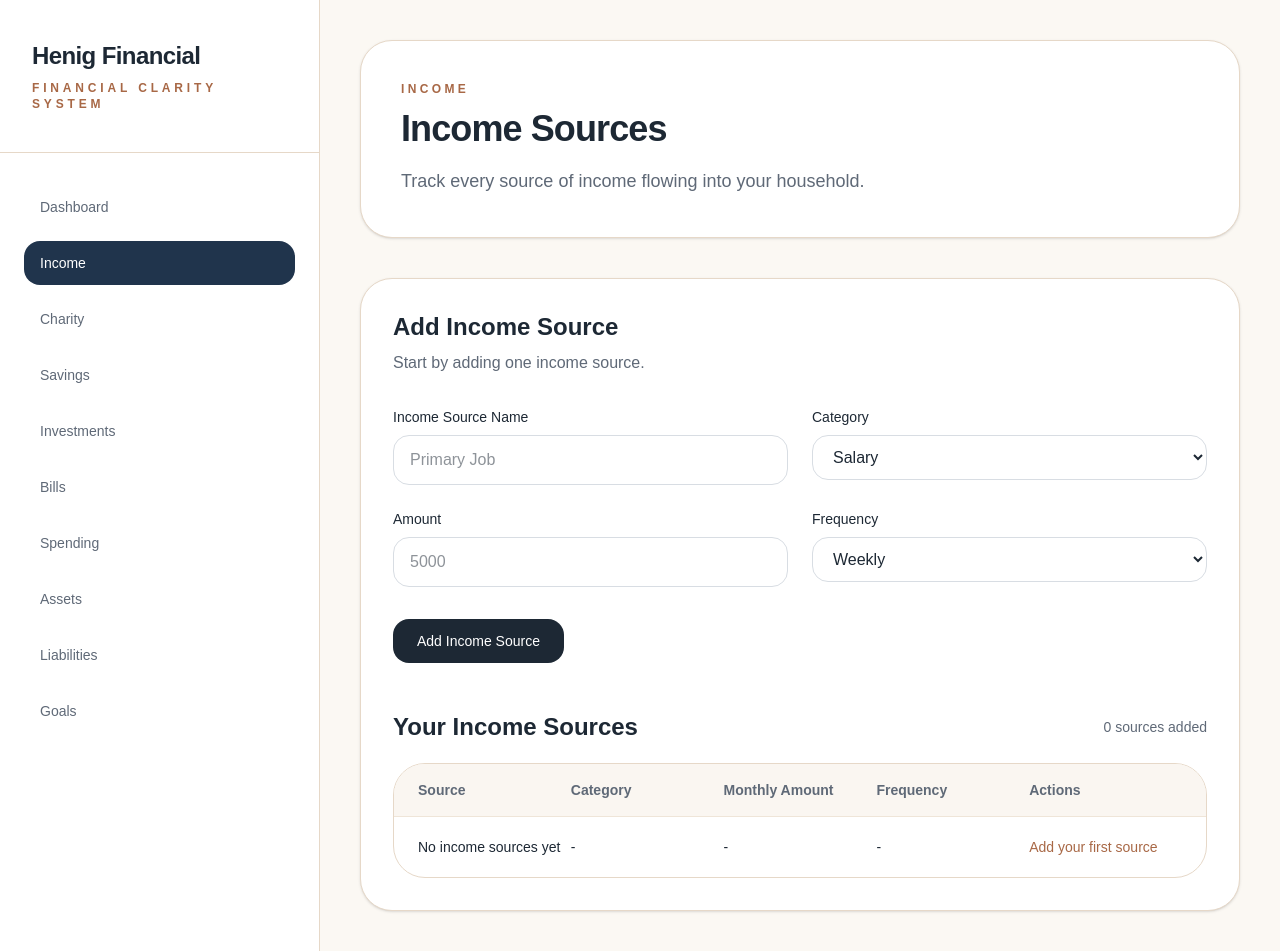
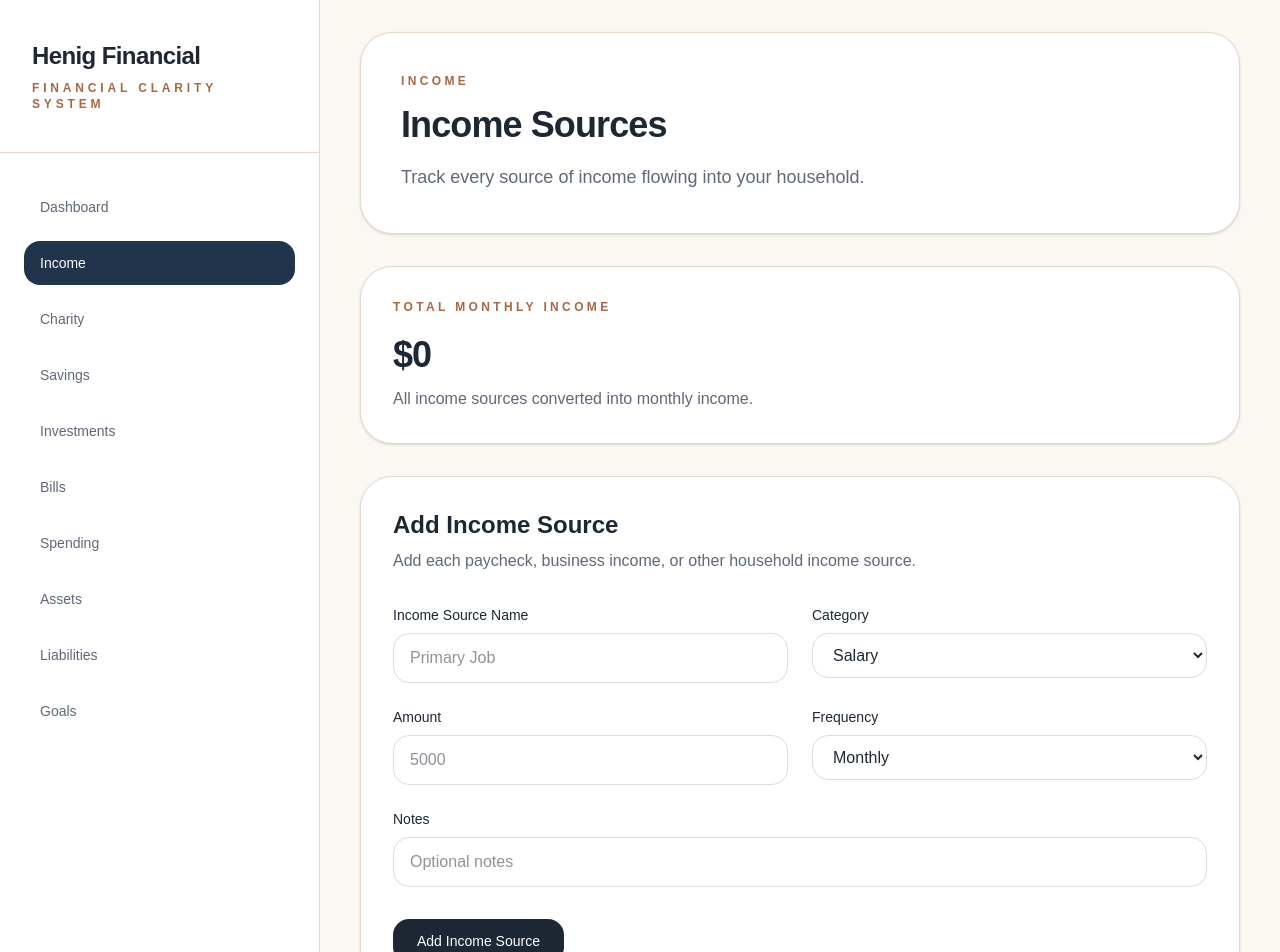
Before and after one commit to samuelhenig/henig-financial, a Next.js app: page /income in a window 1280 px wide. Shown: the top 952 px of the page. Built offline with nearby package versions, Linux system fonts and the light colour scheme.

Commit message:
Update page.js

```diff
--- a/src/app/income/page.js
+++ b/src/app/income/page.js
@@ -1,4 +1,66 @@
+"use client";
+
+import { useMemo, useState } from "react";
+import Link from "next/link";
+
 export default function IncomePage() {
+  const [sources, setSources] = useState([]);
+  const [form, setForm] = useState({
+    name: "",
+    category: "Salary",
+    amount: "",
+    frequency: "Monthly",
+    notes: "",
+  });
+
+  function monthlyAmount(amount, frequency) {
+    const number = Number(amount || 0);
+
+    if (frequency === "Weekly") return number * 4.33;
+    if (frequency === "Biweekly") return number * 2.165;
+    if (frequency === "Yearly") return number / 12;
+
+    return number;
+  }
+
+  const totalMonthlyIncome = useMemo(() => {
+    return sources.reduce((sum, source) => {
+      return sum + monthlyAmount(source.amount, source.frequency);
+    }, 0);
+  }, [sources]);
+
+  function addIncomeSource() {
+    if (!form.name || !form.amount) return;
+
+    setSources([
+      ...sources,
+      {
+        id: Date.now(),
+        ...form,
+      },
+    ]);
+
+    setForm({
+      name: "",
+      category: "Salary",
+      amount: "",
+      frequency: "Monthly",
+      notes: "",
+    });
+  }
+
+  function deleteIncomeSource(id) {
+    setSources(sources.filter((source) => source.id !== id));
+  }
+
+  function money(value) {
+    return value.toLocaleString("en-US", {
+      style: "currency",
+      currency: "USD",
+      maximumFractionDigits: 0,
+    });
+  }
+
   return (
     <main className="min-h-screen bg-[#FBF8F3] text-[#1D2834]">
       <div className="flex min-h-screen">
@@ -14,53 +76,53 @@ export default function IncomePage() {
 
           <nav className="px-6 py-8">
             <div className="space-y-3">
-              <a href="/client" className="block rounded-2xl px-4 py-3 text-sm font-medium text-[#5F6977] transition hover:bg-[#F4EFE8]">
+              <Link href="/client" className="block rounded-2xl px-4 py-3 text-sm font-medium text-[#5F6977] transition hover:bg-[#F4EFE8]">
                 Dashboard
-              </a>
+              </Link>
 
-              <a href="/income" className="block rounded-2xl bg-[#20344C] px-4 py-3 text-sm font-medium text-white">
+              <Link href="/income" className="block rounded-2xl bg-[#20344C] px-4 py-3 text-sm font-medium text-white">
                 Income
-              </a>
+              </Link>
 
-              <a href="/charity" className="block rounded-2xl px-4 py-3 text-sm font-medium text-[#5F6977] transition hover:bg-[#F4EFE8]">
+              <Link href="/charity" className="block rounded-2xl px-4 py-3 text-sm font-medium text-[#5F6977] transition hover:bg-[#F4EFE8]">
                 Charity
-              </a>
+              </Link>
 
-              <a href="/savings" className="block rounded-2xl px-4 py-3 text-sm font-medium text-[#5F6977] transition hover:bg-[#F4EFE8]">
+              <Link href="/savings" className="block rounded-2xl px-4 py-3 text-sm font-medium text-[#5F6977] transition hover:bg-[#F4EFE8]">
                 Savings
-              </a>
+              </Link>
 
-              <a href="/investments" className="block rounded-2xl px-4 py-3 text-sm font-medium text-[#5F6977] transition hover:bg-[#F4EFE8]">
+              <Link href="/investments" className="block rounded-2xl px-4 py-3 text-sm font-medium text-[#5F6977] transition hover:bg-[#F4EFE8]">
                 Investments
-              </a>
+              </Link>
 
-              <a href="/bills" className="block rounded-2xl px-4 py-3 text-sm font-medium text-[#5F6977] transition hover:bg-[#F4EFE8]">
+              <Link href="/bills" className="block rounded-2xl px-4 py-3 text-sm font-medium text-[#5F6977] transition hover:bg-[#F4EFE8]">
                 Bills
-              </a>
+              </Link>
 
-              <a href="/spending" className="block rounded-2xl px-4 py-3 text-sm font-medium text-[#5F6977] transition hover:bg-[#F4EFE8]">
+              <Link href="/spending" className="block rounded-2xl px-4 py-3 text-sm font-medium text-[#5F6977] transition hover:bg-[#F4EFE8]">
                 Spending
-              </a>
+              </Link>
 
-              <a href="/assets" className="block rounded-2xl px-4 py-3 text-sm font-medium text-[#5F6977] transition hover:bg-[#F4EFE8]">
+              <Link href="/assets" className="block rounded-2xl px-4 py-3 text-sm font-medium text-[#5F6977] transition hover:bg-[#F4EFE8]">
                 Assets
-              </a>
+              </Link>
 
-              <a href="/liabilities" className="block rounded-2xl px-4 py-3 text-sm font-medium text-[#5F6977] transition hover:bg-[#F4EFE8]">
+              <Link href="/liabilities" className="block rounded-2xl px-4 py-3 text-sm font-medium text-[#5F6977] transition hover:bg-[#F4EFE8]">
                 Liabilities
-              </a>
+              </Link>
 
-              <a href="/goals" className="block rounded-2xl px-4 py-3 text-sm font-medium text-[#5F6977] transition hover:bg-[#F4EFE8]">
+              <Link href="/goals" className="block rounded-2xl px-4 py-3 text-sm font-medium text-[#5F6977] transition hover:bg-[#F4EFE8]">
                 Goals
-              </a>
+              </Link>
             </div>
           </nav>
         </aside>
 
-        <section className="flex-1 px-10 py-10">
-          <div className="mx-auto max-w-6xl">
-            <div className="mb-10 rounded-[2rem] border border-[#E6D8C8] bg-white p-10 shadow-sm">
-              <div className="mb-3 text-xs font-semibold uppercase tracking-[0.28em] text-[#A86846]">
+        <section className="flex-1 px-10 py-8">
+          <div className="mx-auto max-w-7xl">
+            <div className="mb-8 rounded-[2rem] border border-[#E6D8C8] bg-white p-10 shadow-sm">
+              <div className="mb-4 text-xs font-semibold uppercase tracking-[0.28em] text-[#A86846]">
                 Income
               </div>
 
@@ -68,18 +130,30 @@ export default function IncomePage() {
                 Income Sources
               </h1>
 
-              <p className="mt-4 max-w-2xl text-lg leading-8 text-[#5F6977]">
+              <p className="mt-4 max-w-3xl text-lg leading-8 text-[#5F6977]">
                 Track every source of income flowing into your household.
               </p>
             </div>
 
+            <div className="mb-8 rounded-[2rem] border border-[#E6D8C8] bg-white p-8 shadow-sm">
+              <div className="text-xs font-semibold uppercase tracking-[0.28em] text-[#A86846]">
+                Total Monthly Income
+              </div>
+
+              <div className="mt-5 text-4xl font-semibold tracking-tight">
+                {money(totalMonthlyIncome)}
+              </div>
+
+              <p className="mt-3 text-[#5F6977]">
+                All income sources converted into monthly income.
+              </p>
+            </div>
+
             <section className="rounded-[2rem] border border-[#E6D8C8] bg-white p-8 shadow-sm">
-              <h2 className="text-2xl font-semibold">
-                Add Income Source
-              </h2>
+              <h2 className="text-2xl font-semibold">Add Income Source</h2>
 
               <p className="mt-2 text-[#5F6977]">
-                Start by adding one income source.
+                Add each paycheck, business income, or other household income source.
               </p>
 
               <div className="mt-8 grid gap-6 md:grid-cols-2">
@@ -89,6 +163,8 @@ export default function IncomePage() {
                   </label>
                   <input
                     type="text"
+                    value={form.name}
+                    onChange={(e) => setForm({ ...form, name: e.target.value })}
                     placeholder="Primary Job"
                     className="w-full rounded-2xl border border-[#D8DDE3] bg-white px-4 py-3 outline-none transition focus:border-[#A86846]"
                   />
@@ -98,7 +174,11 @@ export default function IncomePage() {
                   <label className="mb-2 block text-sm font-medium">
                     Category
                   </label>
-                  <select className="w-full rounded-2xl border border-[#D8DDE3] bg-white px-4 py-3 outline-none transition focus:border-[#A86846]">
+                  <select
+                    value={form.category}
+                    onChange={(e) => setForm({ ...form, category: e.target.value })}
+                    className="w-full rounded-2xl border border-[#D8DDE3] bg-white px-4 py-3 outline-none transition focus:border-[#A86846]"
+                  >
                     <option>Salary</option>
                     <option>Business</option>
                     <option>Self-Employed</option>
@@ -115,6 +195,8 @@ export default function IncomePage() {
                   </label>
                   <input
                     type="number"
+                    value={form.amount}
+                    onChange={(e) => setForm({ ...form, amount: e.target.value })}
                     placeholder="5000"
                     className="w-full rounded-2xl border border-[#D8DDE3] bg-white px-4 py-3 outline-none transition focus:border-[#A86846]"
                   />
@@ -124,16 +206,36 @@ export default function IncomePage() {
                   <label className="mb-2 block text-sm font-medium">
                     Frequency
                   </label>
-                  <select className="w-full rounded-2xl border border-[#D8DDE3] bg-white px-4 py-3 outline-none transition focus:border-[#A86846]">
+                  <select
+                    value={form.frequency}
+                    onChange={(e) => setForm({ ...form, frequency: e.target.value })}
+                    className="w-full rounded-2xl border border-[#D8DDE3] bg-white px-4 py-3 outline-none transition focus:border-[#A86846]"
+                  >
                     <option>Weekly</option>
                     <option>Biweekly</option>
                     <option>Monthly</option>
                     <option>Yearly</option>
                   </select>
                 </div>
+
+                <div className="md:col-span-2">
+                  <label className="mb-2 block text-sm font-medium">
+                    Notes
+                  </label>
+                  <input
+                    type="text"
+                    value={form.notes}
+                    onChange={(e) => setForm({ ...form, notes: e.target.value })}
+                    placeholder="Optional notes"
+                    className="w-full rounded-2xl border border-[#D8DDE3] bg-white px-4 py-3 outline-none transition focus:border-[#A86846]"
+                  />
+                </div>
               </div>
 
-              <button className="mt-8 rounded-2xl bg-[#1D2834] px-6 py-3 text-sm font-medium text-white transition hover:opacity-90">
+              <button
+                onClick={addIncomeSource}
+                className="mt-8 rounded-2xl bg-[#1D2834] px-6 py-3 text-sm font-medium text-white transition hover:opacity-90"
+              >
                 Add Income Source
               </button>
 
@@ -144,23 +246,26 @@ export default function IncomePage() {
                   </h3>
 
                   <div className="text-sm text-[#5F6977]">
-                    0 sources added
+                    {sources.length} sources added
                   </div>
                 </div>
 
                 <div className="overflow-hidden rounded-[2rem] border border-[#E6D8C8]">
-                  <div className="grid grid-cols-5 border-b border-[#EFE5D8] bg-[#FAF6F1] px-6 py-4 text-sm font-semibold text-[#5F6977]">
+                  <div className="grid grid-cols-6 border-b border-[#EFE5D8] bg-[#FAF6F1] px-6 py-4 text-sm font-semibold text-[#5F6977]">
                     <div>Source</div>
                     <div>Category</div>
+                    <div>Original Amount</div>
                     <div>Monthly Amount</div>
                     <div>Frequency</div>
                     <div>Actions</div>
                   </div>
 
-                  <div className="grid grid-cols-5 items-center px-6 py-5 text-sm">
+                  {sources.length === 0 ? (
+                    <div className="grid grid-cols-6 items-center px-6 py-5 text-sm">
                       <div className="font-medium text-[#1D2834]">
                         No income sources yet
                       </div>
+                      <div>-</div>
                       <div>-</div>
                       <div>-</div>
                       <div>-</div>
@@ -168,6 +273,35 @@ export default function IncomePage() {
                         Add your first source
                       </div>
                     </div>
+                  ) : (
+                    sources.map((source) => (
+                      <div
+                        key={source.id}
+                        className="grid grid-cols-6 items-center border-t border-[#EFE5D8] px-6 py-5 text-sm"
+                      >
+                        <div className="font-medium text-[#1D2834]">
+                          {source.name}
+                        </div>
+
+                        <div>{source.category}</div>
+
+                        <div>{money(Number(source.amount || 0))}</div>
+
+                        <div className="font-semibold">
+                          {money(monthlyAmount(source.amount, source.frequency))}
+                        </div>
+
+                        <div>{source.frequency}</div>
+
+                        <button
+                          onClick={() => deleteIncomeSource(source.id)}
+                          className="text-left text-[#A86846] hover:underline"
+                        >
+                          Delete
+                        </button>
+                      </div>
+                    ))
+                  )}
                 </div>
               </div>
             </section>
```
Lines whose indentation alone changed are shown as unchanged.
